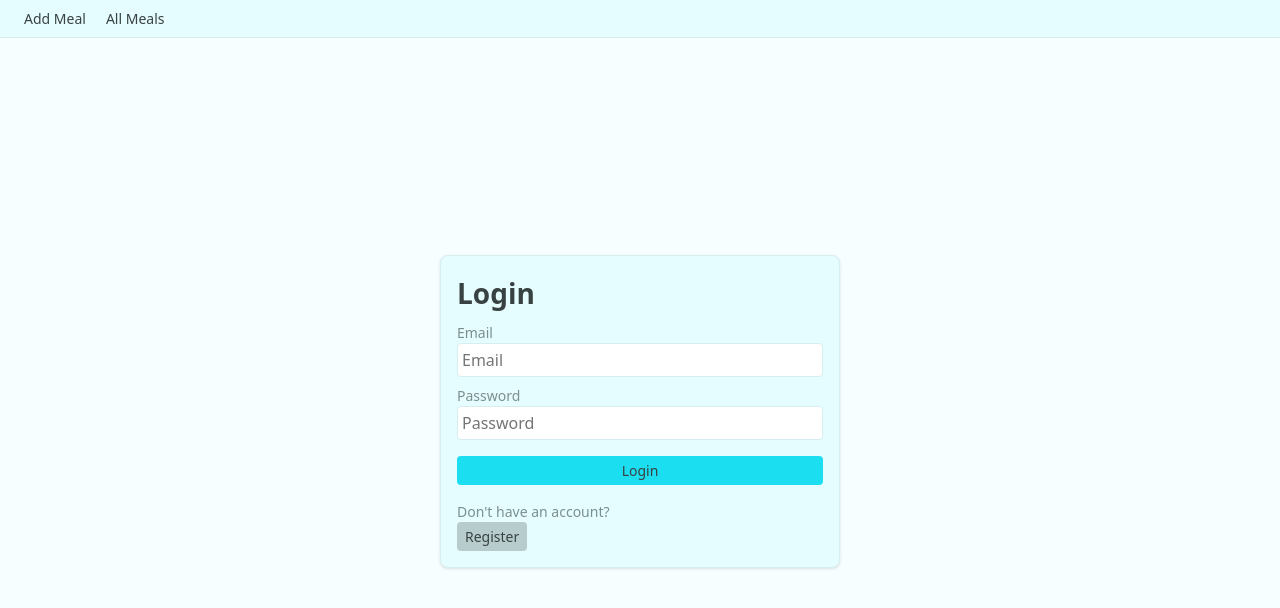
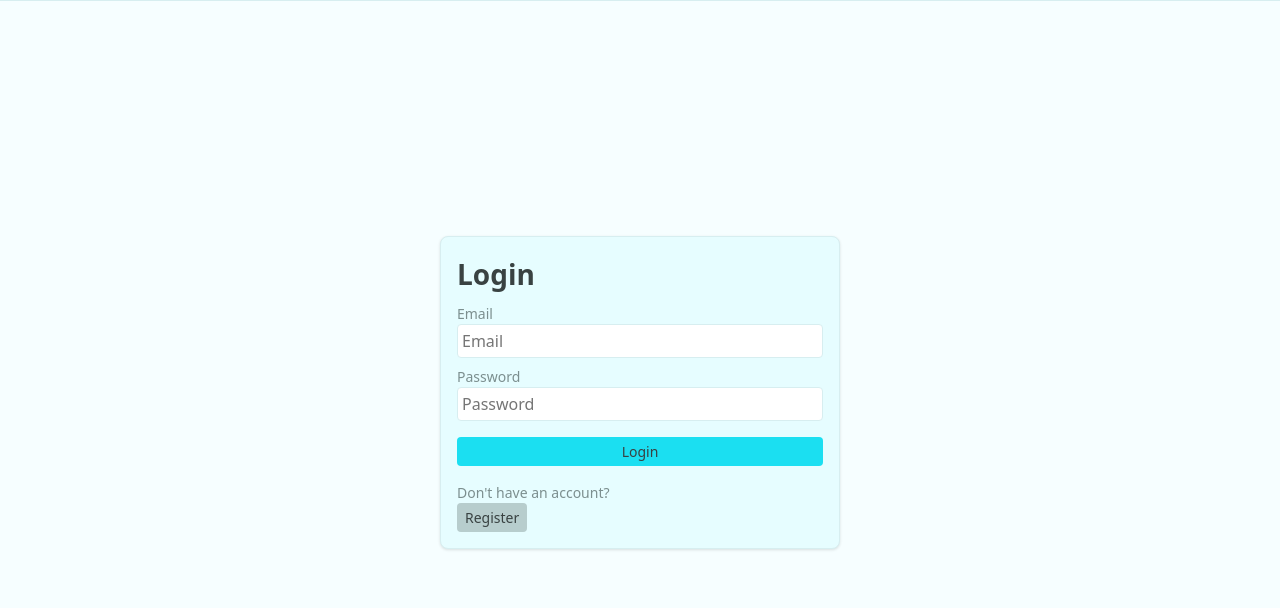
Before and after one commit to kashjs/nutritrail-mono, a React (Vite) app in the folder client/: page /login in a window 1280 px wide. Shown: the top 608 px of the page. Built offline with nearby package versions, Linux system fonts and the light colour scheme.

Commit message:
feat(client): enhance NavigationBar component with conditional rendering and logout functionality

```diff
--- a/client/src/components/NavigationBar.css
+++ b/client/src/components/NavigationBar.css
@@ -14,6 +14,11 @@
     padding: var(--space-3);
 }
 
+.main-navigation-bar button {
+    margin: var(--space-3);
+    margin-left: auto;
+}
+
 .main-navigation-bar a:hover {
     color: var(--color-primary);
 }
--- a/client/src/components/NavigationBar.jsx
+++ b/client/src/components/NavigationBar.jsx
@@ -1,11 +1,25 @@
-import { Link } from 'react-router-dom';
+import { Link, useNavigate, useLocation } from 'react-router-dom';
 import './NavigationBar.css';
 
 export default function NavigationBar() {
+    const navigate = useNavigate();
+    const location = useLocation();
+    const isLoginPage = location.pathname === '/login';
+
+    function logout() {
+        localStorage.removeItem('token');
+        navigate('/login');
+    }
+
     return (
         <nav className="main-navigation-bar">
-            <Link to="/add-meal">Add Meal</Link>
-            <Link to="/">All Meals</Link>
+            {!isLoginPage &&
+                <>
+                    <Link to="/add-meal">Add Meal</Link>
+                    <Link to="/">All Meals</Link>
+                    <button type="button" className="button-secondary" onClick={logout}>Log out</button>
+                </>
+            }
         </nav>
     );
 }
```
